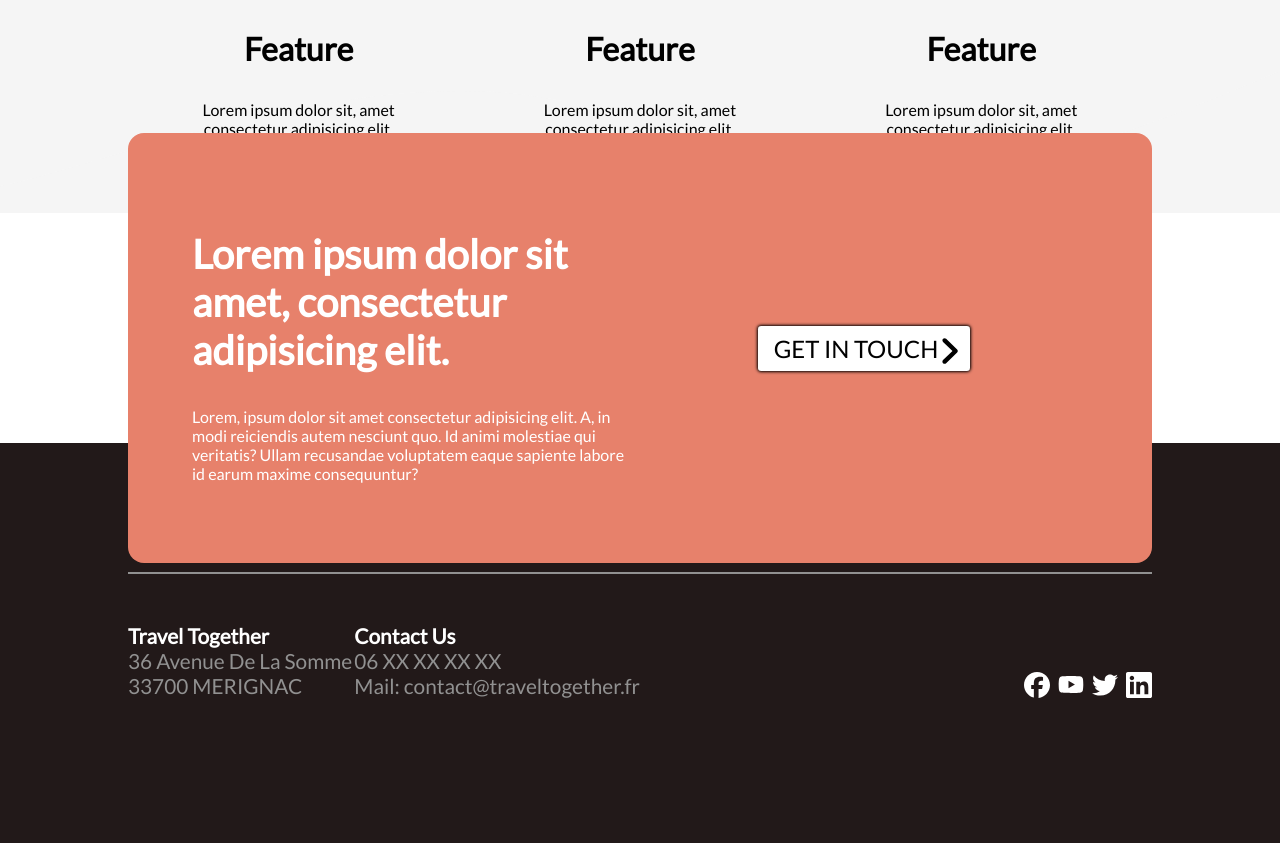
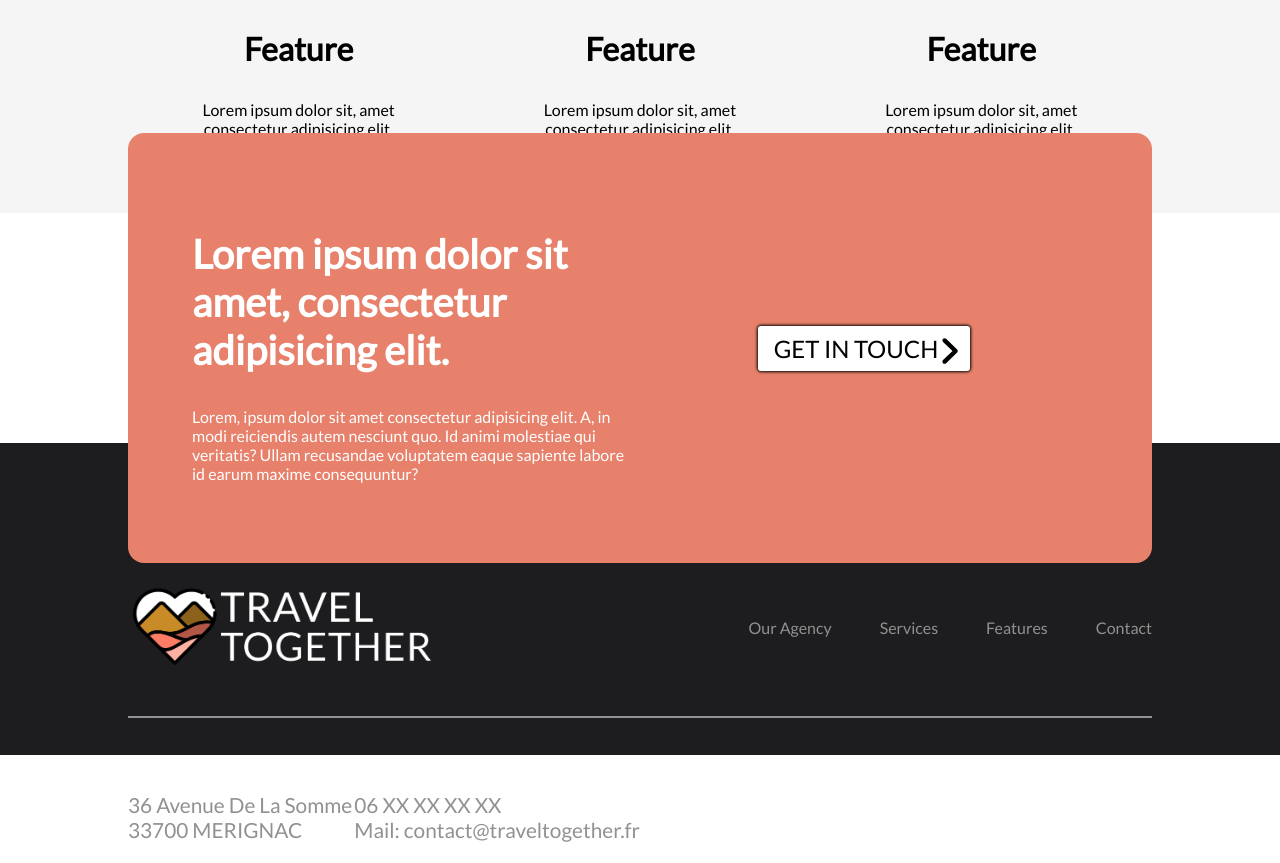
Before and after one commit to ZugastiKevin/html-css-scss---jour-12---exo-1---travel-together, a website: page index.html in a window 1280 px wide. Shown: the part 1172-2035 px from the top of the page. Drawn offline with Linux system fonts and the light colour scheme.

Commit message:
add: footer and css

```diff
--- a/assets/scss/layout/_footer.scss
+++ b/assets/scss/layout/_footer.scss
@@ -1,8 +1,9 @@
 @use "../abstracts/variables" as variable;
 
 footer {
-    background-color: variable.$semi-black;
-    height: 50vh;
+    background-color: variable.$bg-bottom;
+    height: 39vh;
+    padding-top: 18vh;
     #second-nav {
         .second-nav {
             margin-top: 0;
```
Also changed, not shown: assets/css/style.css, 1 other file.
